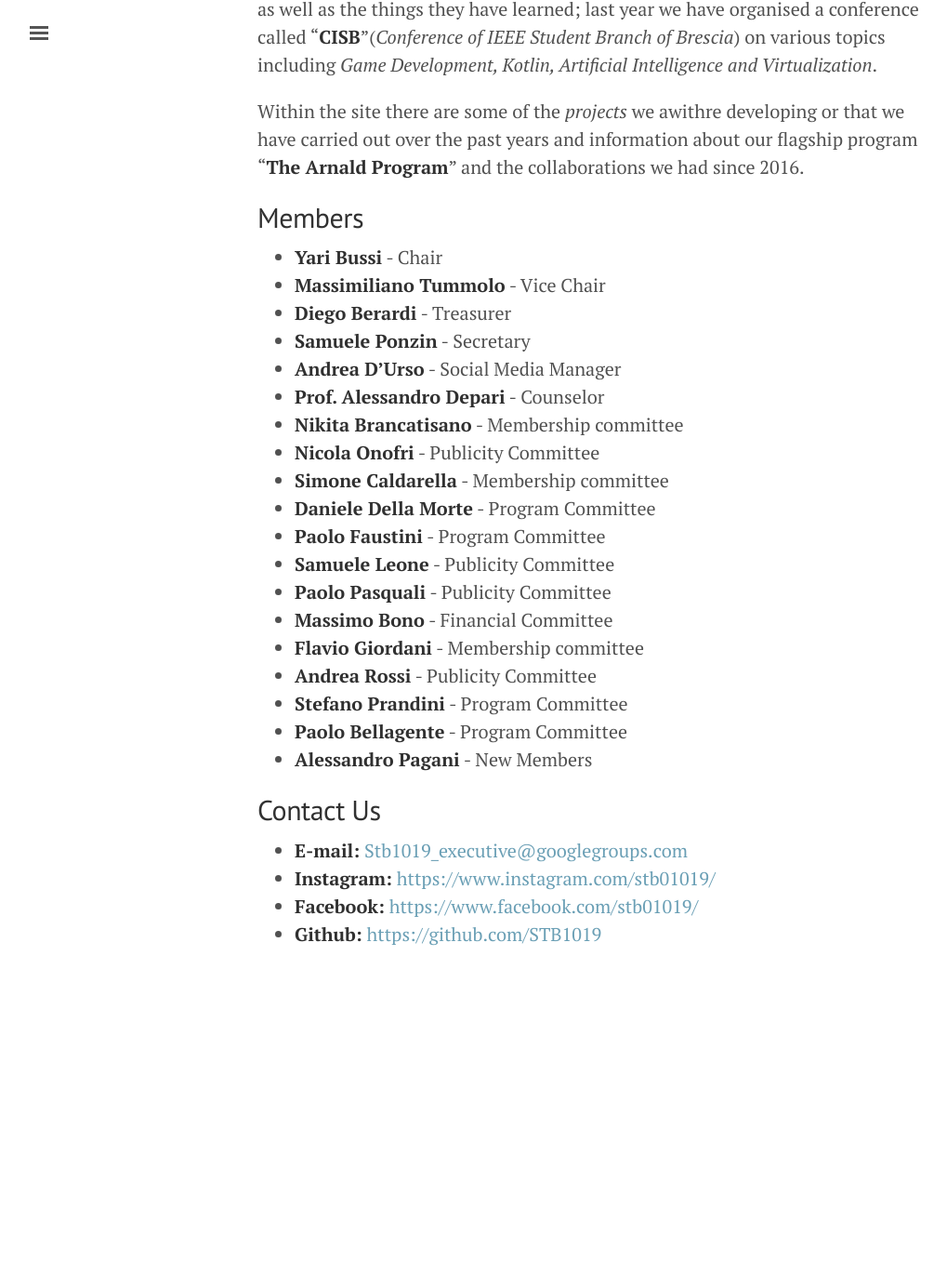
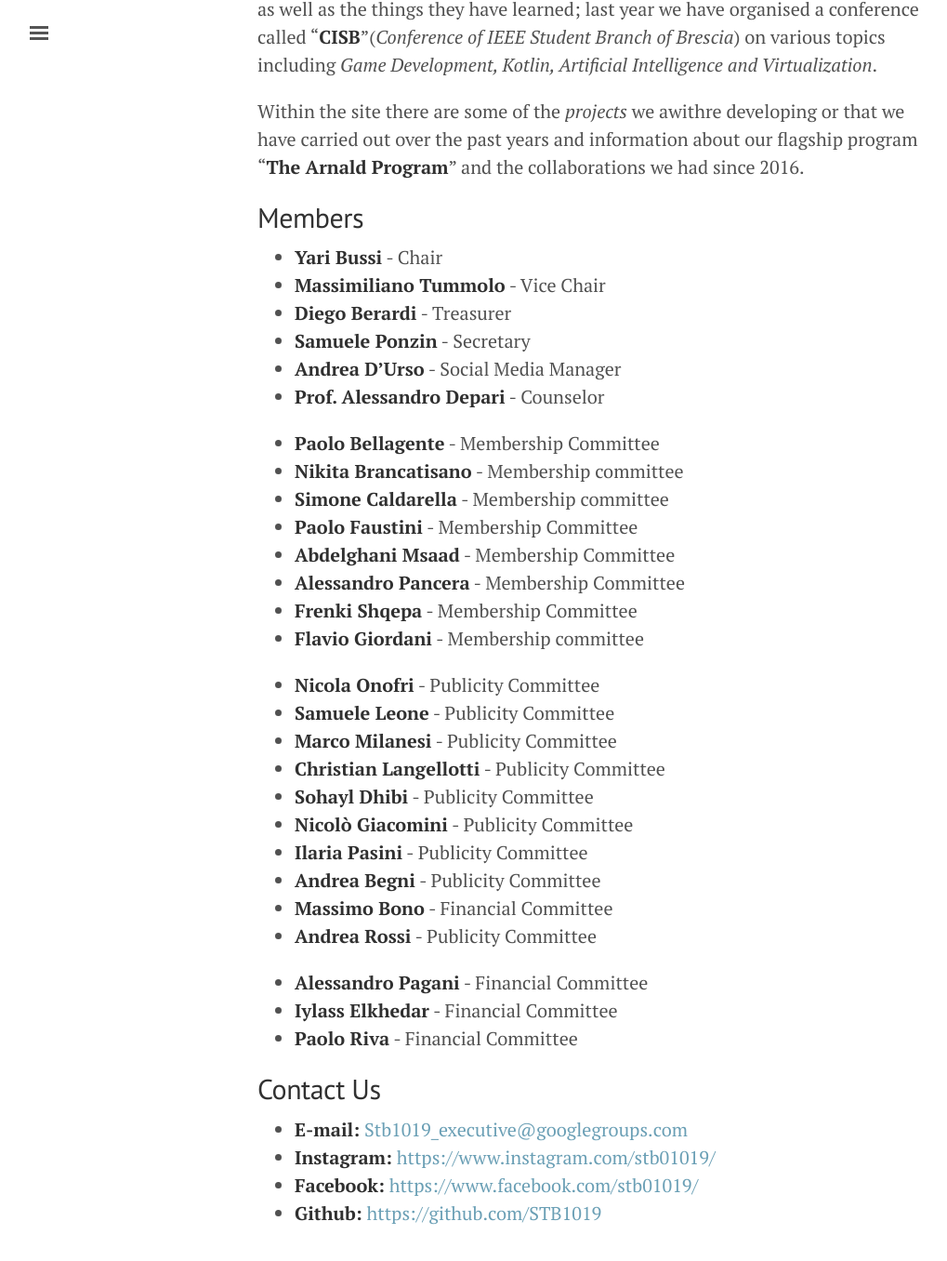
Before and after one commit to ieee-brescia/ieee-brescia.github.io, a Jekyll site: the page built from about_us.md, in a window 1280 px wide and 1400 px high, scrolled down 1255 px. Shown: the top 1356 px of the window at 93% size, without its empty margins (3-1022 px from the left). Built offline with Jekyll 4.4.1, drawn with Linux system fonts in a browser that asks for light colours; before the commit the page ends 2355 px from its top, so only the background shows below that.

Commit message:
Update about_us.md

```diff
--- a/about_us.md
+++ b/about_us.md
@@ -31,19 +31,30 @@ Within the site there are some of the *projects* we awithre developing or that w
 * **Samuele Ponzin** - Secretary
 * **Andrea D'Urso** - Social Media Manager
 * **Prof. Alessandro Depari** - Counselor
+
+* **Paolo Bellagente** - Membership Committee
 * **Nikita Brancatisano** - Membership committee
+* **Simone Caldarella** - Membership committee
+* **Paolo Faustini** - Membership Committee
+* **Abdelghani Msaad** - Membership Committee
+* **Alessandro Pancera** - Membership Committee
+* **Frenki Shqepa** - Membership Committee
+* **Flavio Giordani** - Membership committee
+
 * **Nicola Onofri** - Publicity Committee
-* **Simone Caldarella** - Membership committee
-* **Daniele Della Morte** - Program Committee
-* **Paolo Faustini** - Program Committee
 * **Samuele Leone** - Publicity Committee
-* **Paolo Pasquali** - Publicity Committee
+* **Marco Milanesi** - Publicity Committee
+* **Christian Langellotti** - Publicity Committee
+* **Sohayl Dhibi** - Publicity Committee
+* **Nicolò Giacomini** - Publicity Committee
+* **Ilaria Pasini** - Publicity Committee
+* **Andrea Begni** - Publicity Committee
 * **Massimo Bono** - Financial Committee
-* **Flavio Giordani** - Membership committee
 * **Andrea Rossi** - Publicity Committee
-* **Stefano Prandini** - Program Committee
-* **Paolo Bellagente** - Program Committee
-* **Alessandro Pagani** - New Members
+
+* **Alessandro Pagani** - Financial Committee
+* **Iylass Elkhedar** - Financial Committee
+* **Paolo Riva** - Financial Committee
 
 
 
```
